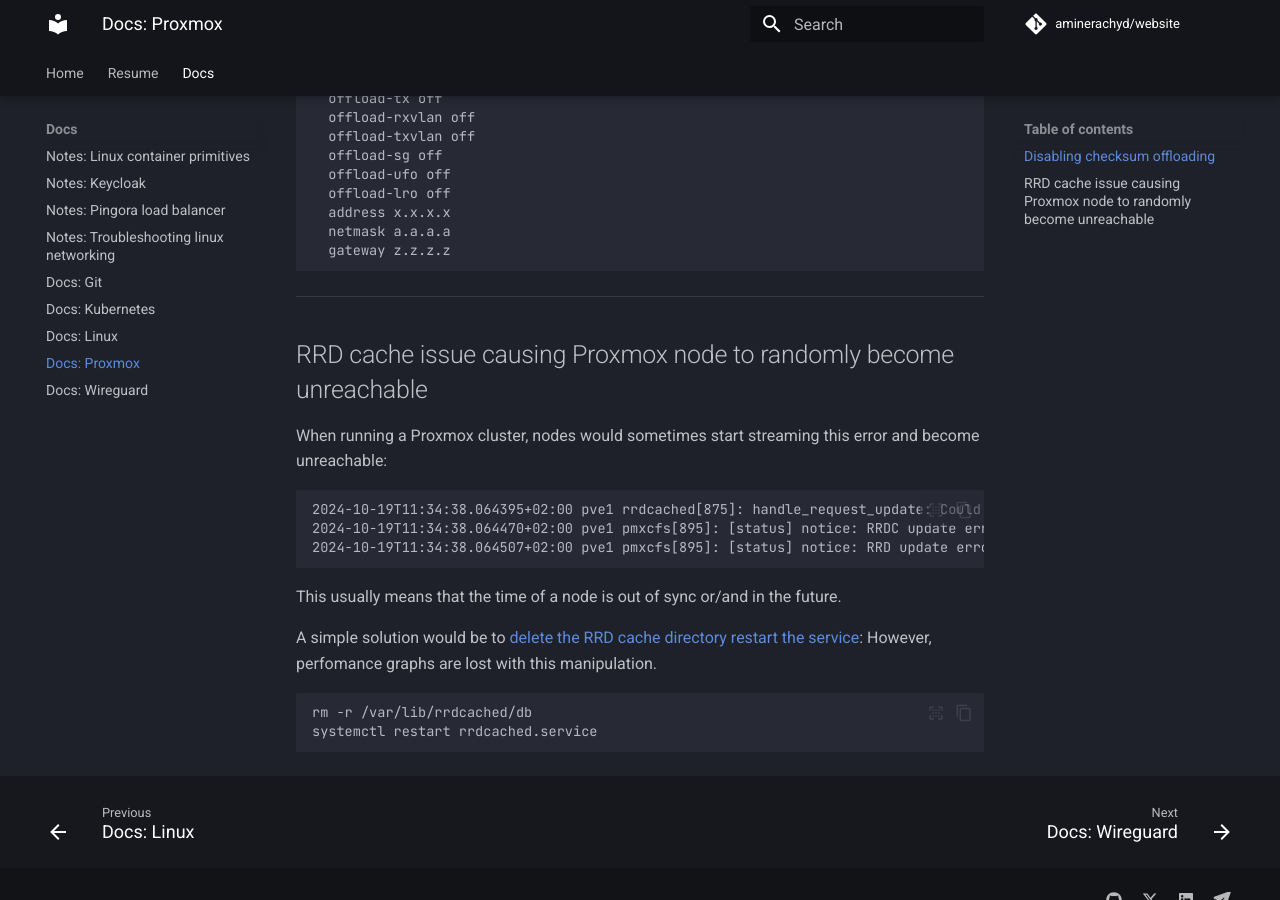
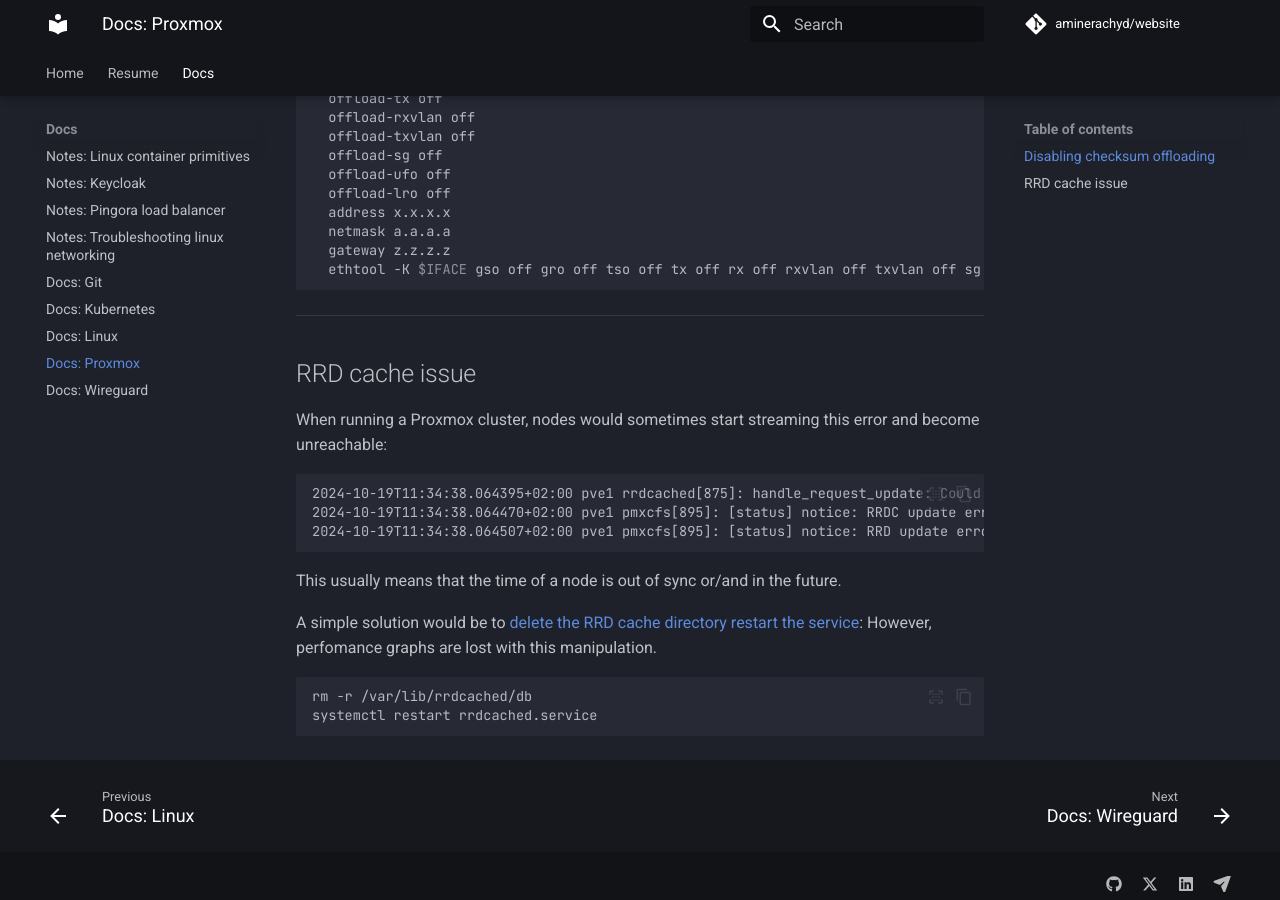
Before and after one commit to aminerachyd/website, an MkDocs documentation site: the page built from docs/Docs/proxmox.md, in a window 1280 px wide and 900 px high, scrolled down 916 px. Built offline with MkDocs 1.6.1 and Material for MkDocs 9.7.7, drawn with Linux system fonts in a browser that asks for light colours; comment, search, counter and statistics services are not loaded.

Commit message:
update proxmox doc

````diff
--- a/docs/Docs/proxmox.md
+++ b/docs/Docs/proxmox.md
@@ -32,10 +32,11 @@
   address x.x.x.x
   netmask a.a.a.a
   gateway z.z.z.z
+  ethtool -K $IFACE gso off gro off tso off tx off rx off rxvlan off txvlan off sg off
 ```
 
 ---
-## RRD cache issue causing Proxmox node to randomly become unreachable
+## RRD cache issue
 
 When running a Proxmox cluster, nodes would sometimes start streaming this error and become unreachable:
 ```
````
